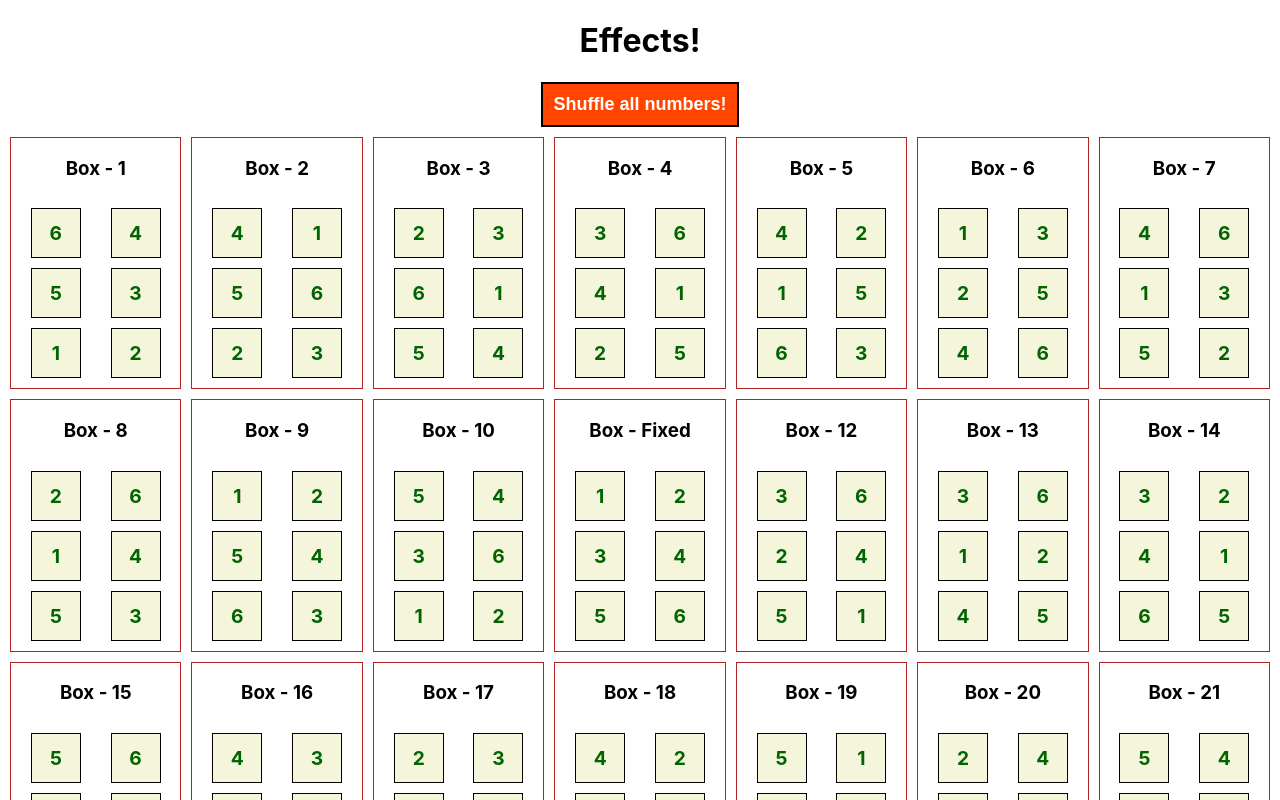
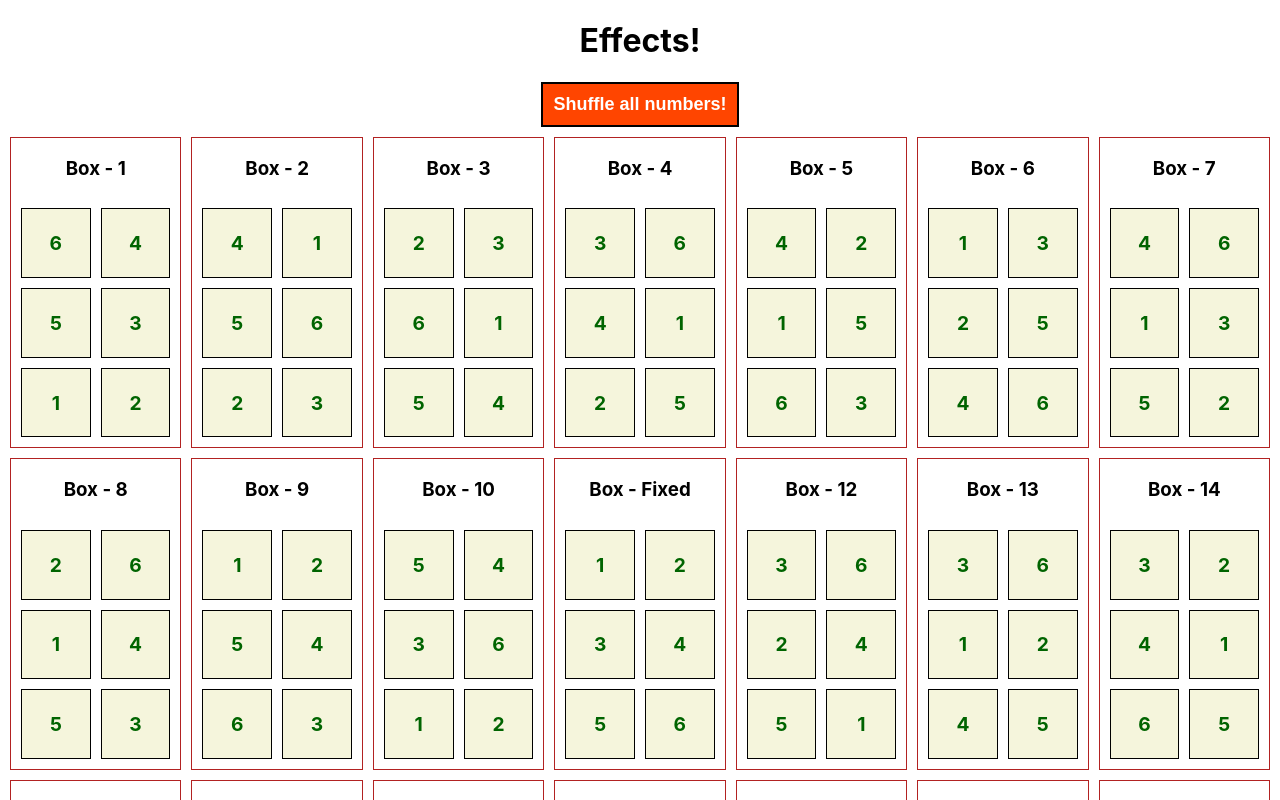
Before and after one commit to shahzadnaeem/triggered-effects, a React (Create React App) app: page / in a window 1280 px wide. Shown: the top 800 px of the page. Built offline with nearby package versions, Linux system fonts and the light colour scheme; the HTML template or start-up script is replaced by a standard one.

Commit message:
Better still

```diff
--- a/src/App.css
+++ b/src/App.css
@@ -43,7 +43,7 @@ button:hover {
 }
 
 .num {
-  width: 50px;
+  width: 100%;
   aspect-ratio: 1 / 1;
   border: 1px solid black;
   background-color: beige;
```
